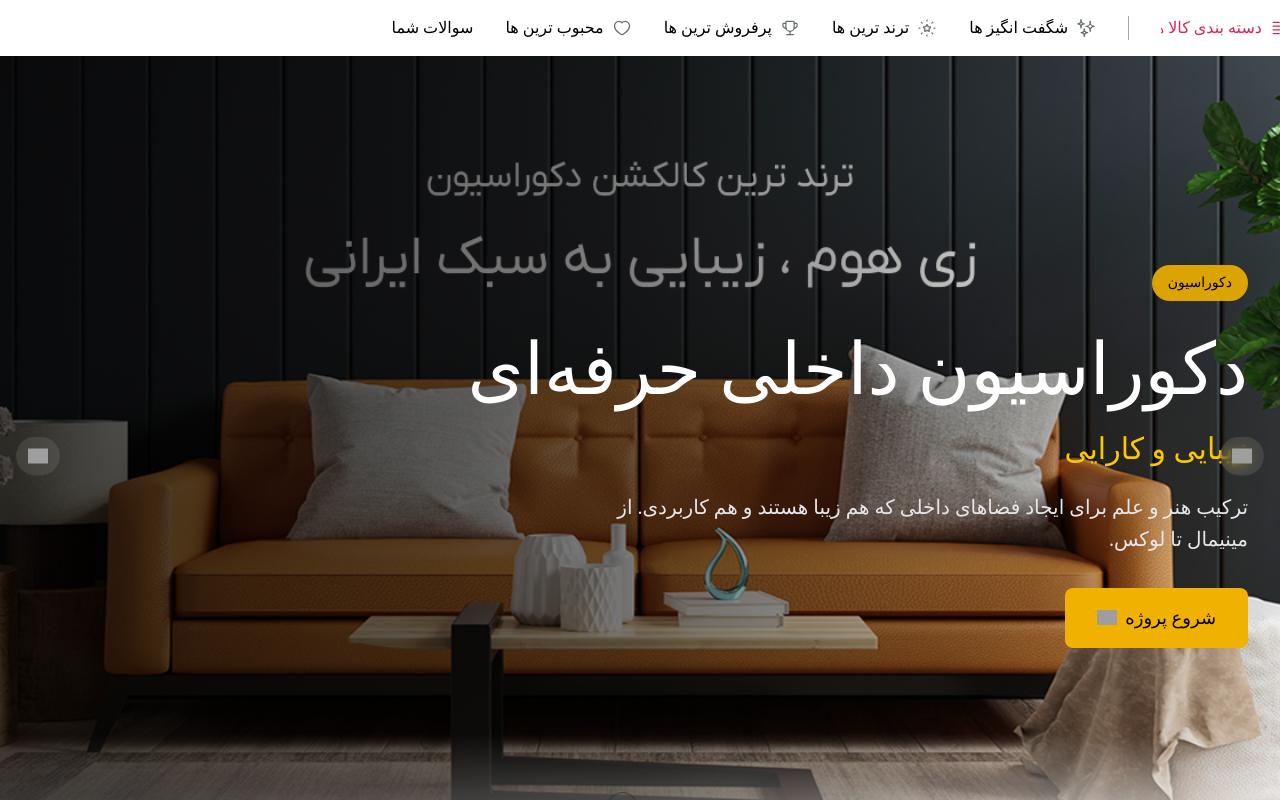
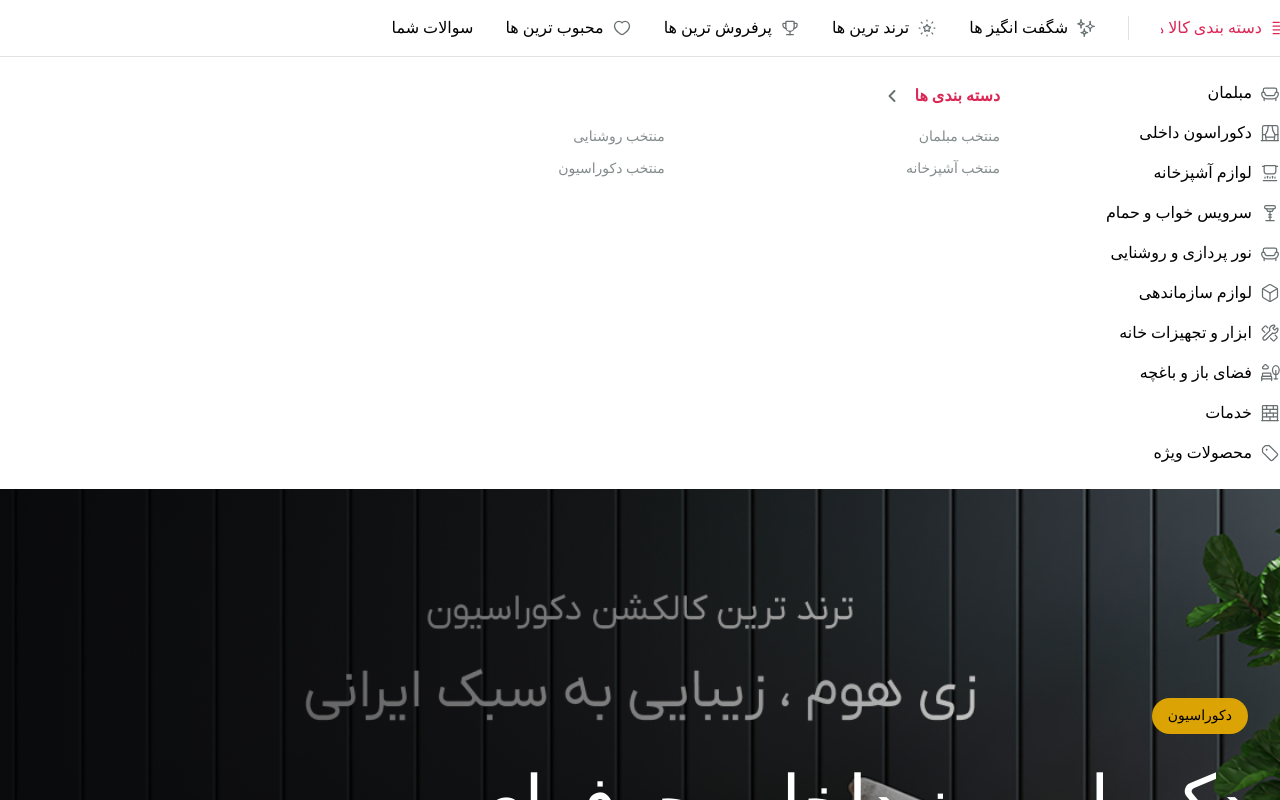
Before and after one commit to Nima-Mohammadkhani/shop-template, a Next.js app in the folder shop-template/: page / in a window 1280 px wide. Both pictures are taken after a click on the button "دسته بندی کالا ها". Shown: the top 800 px of the page. Built offline with nearby package versions, Linux system fonts and the light colour scheme; grey boxes are pictures that could not be loaded; a web font is replaced by a local one.

Commit message:
update header component

```diff
--- a/shop-template/src/components/ui/Button.tsx
+++ b/shop-template/src/components/ui/Button.tsx
@@ -23,7 +23,7 @@ const Button: React.FC<ButtonProps> = ({
   type = "button",
 }) => {
   const baseClasses =
-    "inline-flex items-center justify-center rounded-lg font-semibold transition-all duration-150 overflow-hidden gap-2";
+    "inline-flex items-center justify-center rounded-lg transition-all duration-150 overflow-hidden gap-2";
 
   const variantClasses: Record<string, string> = {
     primary: "bg-blue-600 text-white hover:bg-blue-700",
--- /dev/null
+++ b/shop-template/src/components/ui/header/category.tsx
@@ -0,0 +1,50 @@
+"use client";
+
+import { useState } from "react";
+import Button from "../Button";
+
+type CategoryProps = {
+  selectedCategory?: string;
+  onSelect?: (name: string) => void;
+};
+
+const Category = ({ selectedCategory, onSelect }: CategoryProps) => {
+  const [internalSelected, setInternalSelected] = useState<string | undefined>(
+    selectedCategory
+  );
+
+  const effectiveSelected = selectedCategory ?? internalSelected;
+
+  const categoryItem = [
+    { id: 1, name: "مبلمان", icon: "sofa" },
+    { id: 2, name: "دکوراسون داخلی", icon: "curtains-blinds" },
+    { id: 3, name: "لوازم آشپزخانه", icon: "stove-induction-pot" },
+    { id: 4, name: "سرویس خواب و حمام", icon: "chair-stand" },
+    { id: 5, name: "نور پردازی و روشنایی", icon: "sofa" },
+    { id: 6, name: "لوازم سازماندهی", icon: "box" },
+    { id: 7, name: "ابزار و تجهیزات خانه", icon: "tools-wench-ruler" },
+    { id: 8, name: "فضای باز و باغچه", icon: "bench-tree-cloud" },
+    { id: 9, name: "خدمات", icon: "building-wall-bricks" },
+    { id: 10, name: "محصولات ویژه", icon: "tage offer" },
+  ];
+
+  return (
+    <section className="flex flex-col gap-4">
+      {categoryItem.map((item) => (
+        <Button
+          key={item.id}
+          title={item.name}
+          iconRight={item.icon}
+          onClick={() => {
+            setInternalSelected(item.name);
+            onSelect?.(item.name);
+          }}
+          className="flex justify-start"
+          textClassName={item.name === effectiveSelected ? "text-primary" : ""}
+          iconColorRight={item.name === effectiveSelected ? "primary" : ""}
+        />
+      ))}
+    </section>
+  );
+};
+export default Category;
--- /dev/null
+++ b/shop-template/src/components/ui/header/categoryDetails.tsx
@@ -0,0 +1,84 @@
+import Icon from "../Icon";
+
+type CategoryDetailsProps = {
+  category?: string;
+};
+
+const detailsByCategory: Record<string, { title: string; links: string[] }> = {
+  مبلمان: {
+    title: "مبلمان",
+    links: ["مبل راحتی", "مبل اداری", "صندلی نهارخوری", "میز جلو مبلی"],
+  },
+  "دکوراسون داخلی": {
+    title: "دکوراسیون داخلی",
+    links: ["پرده", "کاغذ دیواری", "تابلو", "آینه"],
+  },
+  "لوازم آشپزخانه": {
+    title: "لوازم آشپزخانه",
+    links: ["قابلمه", "فرفره آشپزی", "ظروف", "سرو پذیرایی"],
+  },
+  "سرویس خواب و حمام": {
+    title: "سرویس خواب و حمام",
+    links: ["روتختی", "بالش", "حوله", "پادری"],
+  },
+  "نور پردازی و روشنایی": {
+    title: "روشنایی",
+    links: ["لوستر", "آباژور", "چراغ دیواری", "ریسه"],
+  },
+  "لوازم سازماندهی": {
+    title: "سازماندهی",
+    links: ["نظم دهنده کمد", "باکس", "جاکفشی", "جاکلیدی"],
+  },
+  "ابزار و تجهیزات خانه": {
+    title: "ابزار و تجهیزات خانه",
+    links: ["جعبه ابزار", "دریل", "پیچ گوشتی", "نردبان"],
+  },
+  "فضای باز و باغچه": {
+    title: "فضای باز و باغچه",
+    links: ["مبلمان باغی", "گلدان", "اب پاش", "چمن مصنوعی"],
+  },
+  خدمات: {
+    title: "خدمات",
+    links: ["نصب پرده", "نصب لوستر", "سرویس نظافت", "تعمیرات"],
+  },
+  "محصولات ویژه": {
+    title: "محصولات ویژه",
+    links: ["تخفیف دار", "جدیدترین", "پرفروش", "پیشنهادی"],
+  },
+};
+
+const CategoryDetails = ({ category }: CategoryDetailsProps) => {
+  const data = category ? detailsByCategory[category] : undefined;
+  return (
+    <section className="grid grid-cols-3 gap-6 w-full">
+      <div className="col-span-2 flex flex-col gap-4">
+        <div className="flex items-center gap-2">
+          <h4 className="font-bold text-primary">
+            {data ? data.title : "دسته بندی ها"}
+          </h4>
+          <Icon name="arrow left" size={30} />
+        </div>
+        <div className="grid grid-cols-2 gap-3">
+          {(
+            data?.links ?? [
+              "منتخب مبلمان",
+              "منتخب روشنایی",
+              "منتخب آشپزخانه",
+              "منتخب دکوراسیون",
+            ]
+          ).map((label, idx) => (
+            <a
+              key={idx}
+              href="#"
+              className="text-sm text-neutral-600 hover:text-primary"
+            >
+              {label}
+            </a>
+          ))}
+        </div>
+      </div>
+    </section>
+  );
+};
+
+export default CategoryDetails;
--- /dev/null
+++ b/shop-template/src/components/ui/header/headerItems.tsx
@@ -0,0 +1,24 @@
+import Icon from "../Icon";
+
+const HeaderItems = () => {
+  const headerItems = [
+    { id: 1, name: "شگفت انگیز ها", link: "/", icon: "stars-light-sparkle-1" },
+    { id: 2, name: "ترند ترین ها", link: "/", icon: "star" },
+    { id: 3, name: "پرفروش ترین ها", link: "/", icon: "cup" },
+    { id: 4, name: "محبوب ترین ها", link: "/", icon: "Heart" },
+    { id: 5, name: "سوالات شما", link: "/" },
+  ];
+
+  return (
+    <div className="flex gap-8 w-full max-w-7xl py-4">
+      {headerItems.map((item) => (
+        <div key={item.id} className="flex items-center gap-2 cursor-pointer">
+          {item.icon && <Icon name={item.icon} />}
+          <h3>{item.name}</h3>
+        </div>
+      ))}
+    </div>
+  );
+};
+
+export default HeaderItems;
--- a/shop-template/src/components/ui/header/index.tsx
+++ b/shop-template/src/components/ui/header/index.tsx
@@ -1,26 +1,42 @@
-import Icon from "../Icon";
+"use client";
 import ProductCategoryButton from "./productCategoryButton";
+import Category from "./category";
+import CategoryDetails from "./categoryDetails";
+import HeaderItems from "./headerItems";
+import { useState } from "react";
 
 const Header = () => {
-  const headerItems = [
-    { id: 1, name: "شگفت انگیز ها", link: "/", icon: "stars-light-sparkle-1" },
-    { id: 2, name: "ترند ترین ها", link: "/", icon: "star" },
-    { id: 3, name: "پرفروش ترین ها", link: "/", icon: "cup" },
-    { id: 4, name: "محبوب ترین ها", link: "/", icon: "Heart" },
-    { id: 5, name: "سوالات شما", link: "/" },
-  ];
+  const [isOpen, setIsOpen] = useState(false);
+  const [selectedCategory, setSelectedCategory] = useState<string | undefined>(
+    undefined
+  );
+
   return (
-    <section className="flex justify-center items-center gap-8 bg-white w-full sticky top-0 z-50">
-      <ProductCategoryButton />
-      <div className="h-6 w-px bg-neutral-500" />
-      <div className="flex gap-8 w-full max-w-7xl py-4">
-        {headerItems.map((item) => (
-          <div key={item.id} className="flex items-center gap-2">
-            {item.icon && <Icon name={item.icon} />}
-            <h3>{item.name}</h3>
+    <section className="flex flex-col w-full bg-white sticky top-0 z-50">
+      <div className="flex justify-center items-center gap-8 w-full">
+        <ProductCategoryButton
+          onClick={() => setIsOpen((prev) => !prev)}
+          className={isOpen ? "text-primary" : ""}
+        />
+        <div className="h-6 w-px bg-neutral-200" />
+        <HeaderItems />
+      </div>
+
+      {isOpen && (
+        <div className="w-full border-t border-neutral-200">
+          <div className="mx-auto max-w-7xl py-6 flex gap-6">
+            <div className="w-64 shrink-0">
+              <Category
+                onSelect={(name) => setSelectedCategory(name)}
+                selectedCategory={selectedCategory}
+              />
+            </div>
+            <div className="flex-1">
+              <CategoryDetails category={selectedCategory} />
+            </div>
           </div>
-        ))}
-      </div>
+        </div>
+      )}
     </section>
   );
 };
--- a/shop-template/src/components/ui/header/productCategoryButton.tsx
+++ b/shop-template/src/components/ui/header/productCategoryButton.tsx
@@ -1,17 +1,22 @@
 "use client";
-import { useState } from "react";
-import Icon from "../Icon";
+
 import Button from "../Button";
 
-const ProductCategoryButton = () => {
-  const [categoryDetails, setCategoryDetails] = useState<boolean>(false);
+type ProductCategoryButtonProps = {
+  onClick?: () => void;
+  className?: string;
+};
 
+const ProductCategoryButton = ({
+  onClick,
+  className,
+}: ProductCategoryButtonProps) => {
   return (
     <Button
       title="دسته بندی کالا ها"
       iconRight="justify"
-      onClick={() => setCategoryDetails(true)}
-      className="font-medium text-primary"
+      onClick={onClick}
+      className={`font-medium text-primary ${className ?? ""}`}
       iconColorRight="primary"
     />
   );
```
